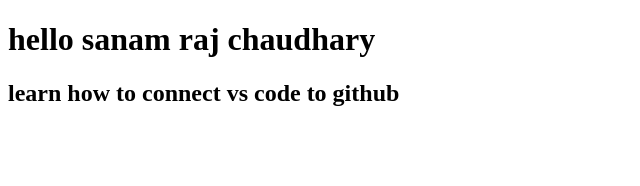
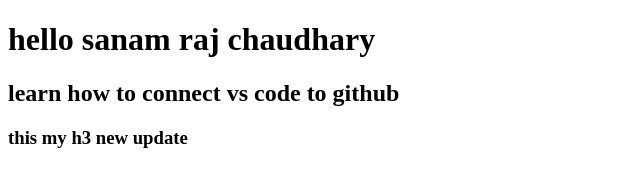
Before and after one commit to sanamyouraz/sanam-project-git, a plain HTML site: page index.html in a window 1280 px wide. Shown: the whole page, without its empty margins (0-640 px from the left). Drawn offline with Linux system fonts and the light colour scheme.

Commit message:
changing h3

```diff
--- a/index.html
+++ b/index.html
@@ -11,5 +11,6 @@
     <body>
         <h1>hello sanam raj chaudhary</h1>
         <h2>learn how to connect vs code to github</h2>
+        <h3>this my h3 new update</h3>
     </body>
 </html>
```
